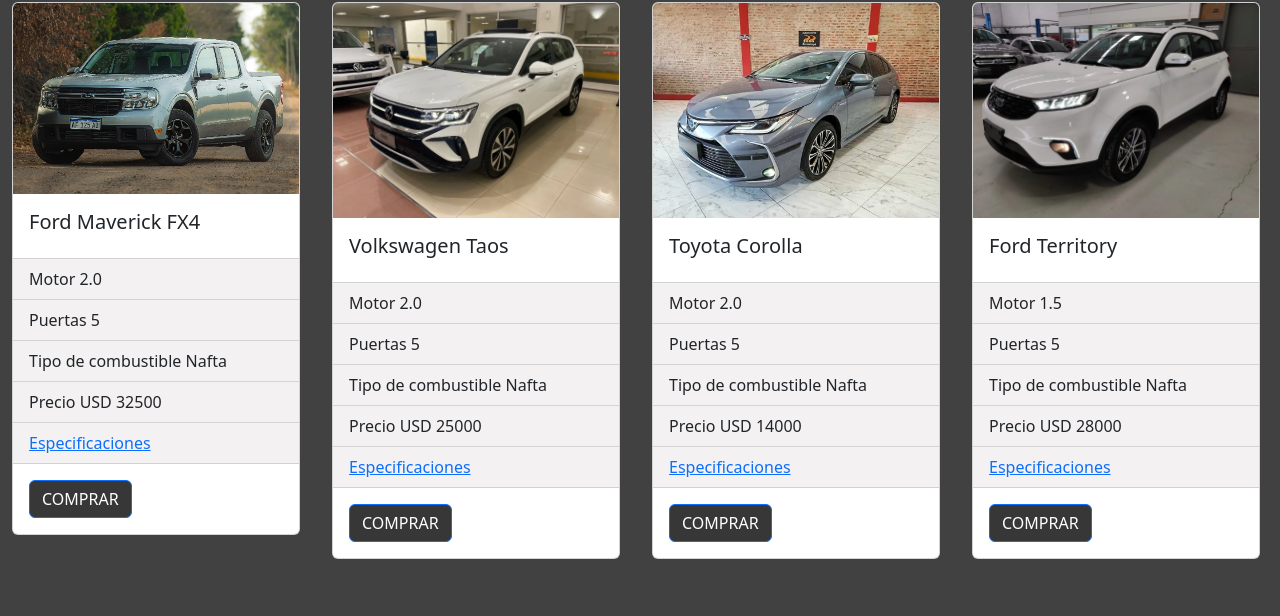
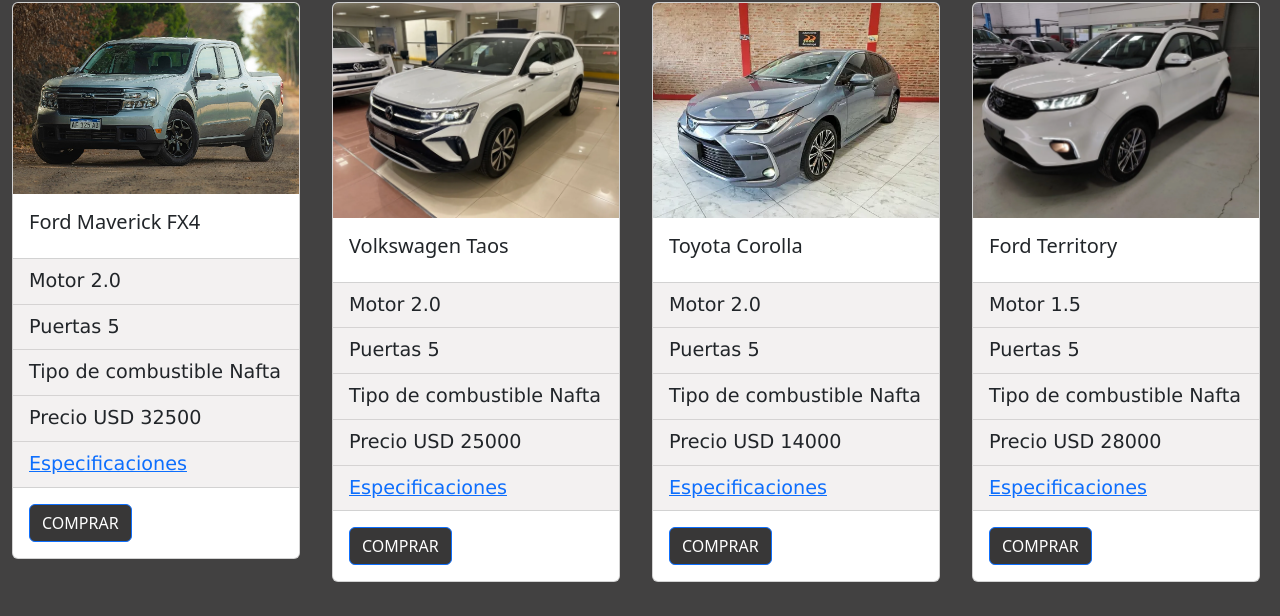
Before and after one commit to francoyaco/yacocarss, a plain HTML site: page vehiculos.html in a window 1280 px wide. Shown: the part 151-767 px from the top of the page. Drawn offline with nearby package versions, Linux system fonts and the light colour scheme; a web font is replaced by a local one.

Commit message:
arreglos vehiculos lista

```diff
--- a/css/style.css
+++ b/css/style.css
@@ -131,9 +131,14 @@
 .h2-nosotros{
     color: white;
 }
-
+/*Vehiculos*/
 .boton-vehiculo{
     background-color: rgb(56, 55, 55);
+
+}
+.listita{
+    font-size: 1.2rem;
+    font-family: Verdana, Geneva, Tahoma, sans-serif;
 }
 /*MEDIA QUERY FORMULARIO*/
 
```
